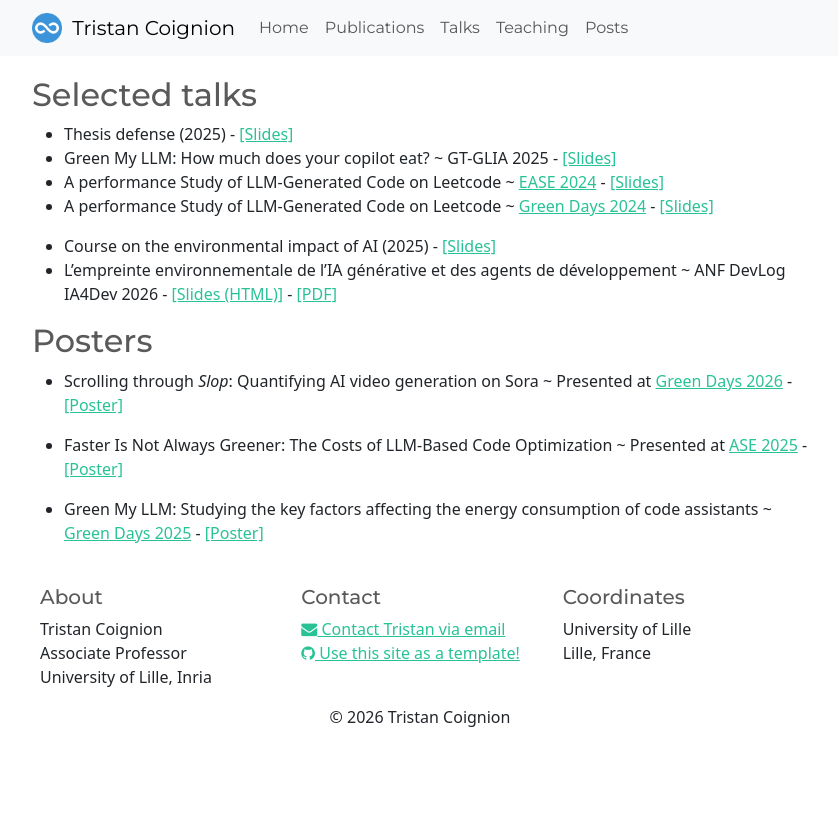
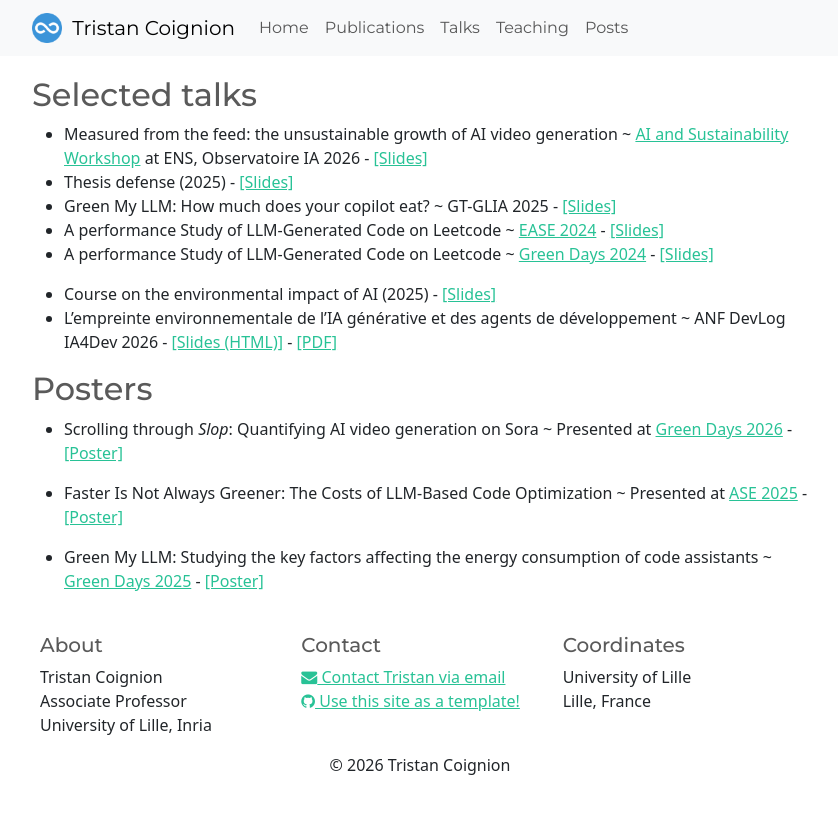
Before and after one commit to Saauan/saauan.github.io, a Jekyll site: the page built from _pages/talks.md, in a window 1280 px wide. Shown: the top 814 px of the page, without its empty margins (220-1058 px from the left). Built offline with Jekyll 4.4.1, drawn with Linux system fonts in a browser that asks for light colours; nearby versions of some CDN libraries; a style sheet for code colours, icons or effects is not loaded.

Commit message:
Add Observatoire IA 2026 talk slides
List "Measured from the feed" at the AI and Sustainability Workshop (ENS,
2026-11-17) under Selected talks and host the PDF at
talks/2026-11-observatoire-ia.pdf.

```diff
--- a/_pages/talks.md
+++ b/_pages/talks.md
@@ -22,6 +22,7 @@ permalink: /talks/
 }
 </style>
 ## Selected talks
+- Measured from the feed: the unsustainable growth of AI video generation ~ [AI and Sustainability Workshop](https://www.ens.psl.eu/agenda/ai-and-sustainability-workshop/2026-11-17t083000) at ENS, Observatoire IA 2026 - [[Slides]](./2026-11-observatoire-ia.pdf)
 - Thesis defense (2025) - [[Slides]](./thesis.pdf)
 - Green My LLM: How much does your copilot eat? ~ GT-GLIA 2025 - [[Slides]](https://slides.com/tristancoignion/gt-gl-ia-2025)
 - A performance Study of LLM-Generated Code on Leetcode ~ [EASE 2024](https://conf.researchr.org/home/ease-2024) - [[Slides]](https://slides.com/tristancoignion/ease-2024)
```
Also changed, not shown: 1 other file.
